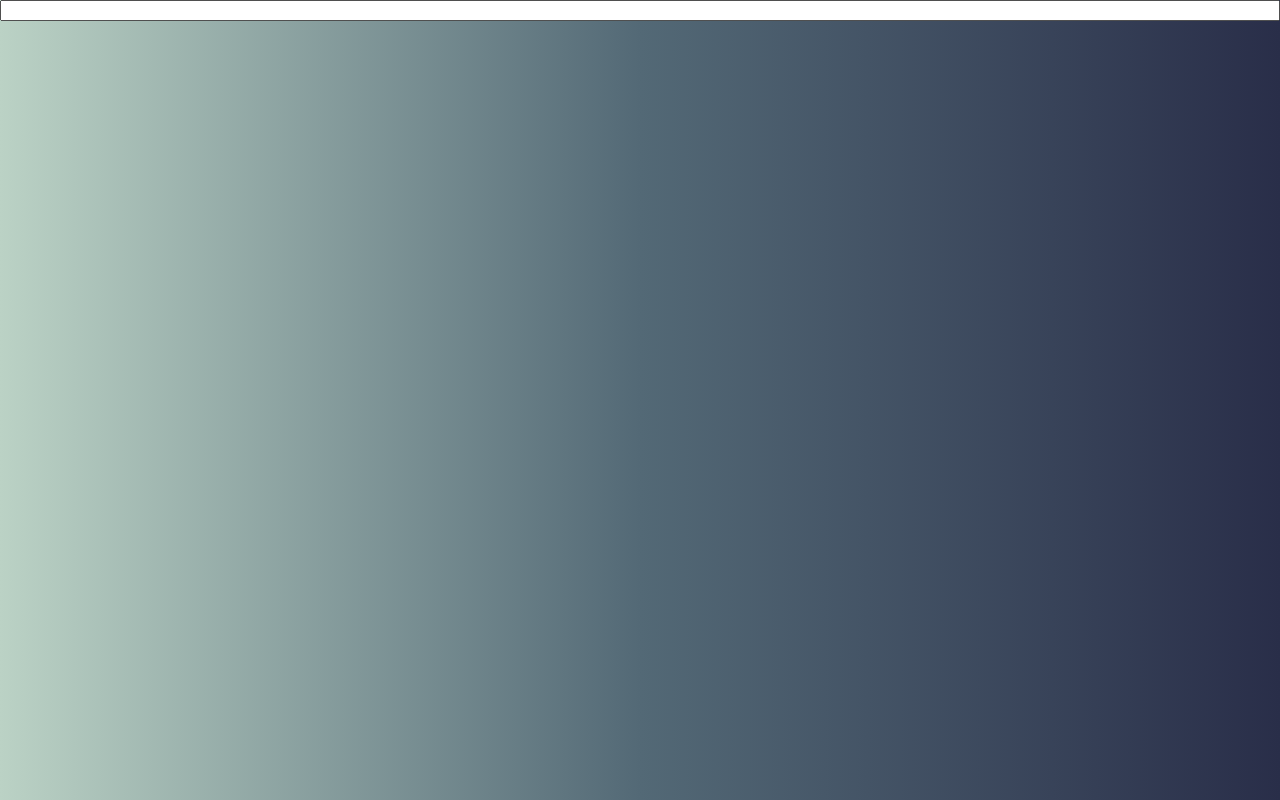
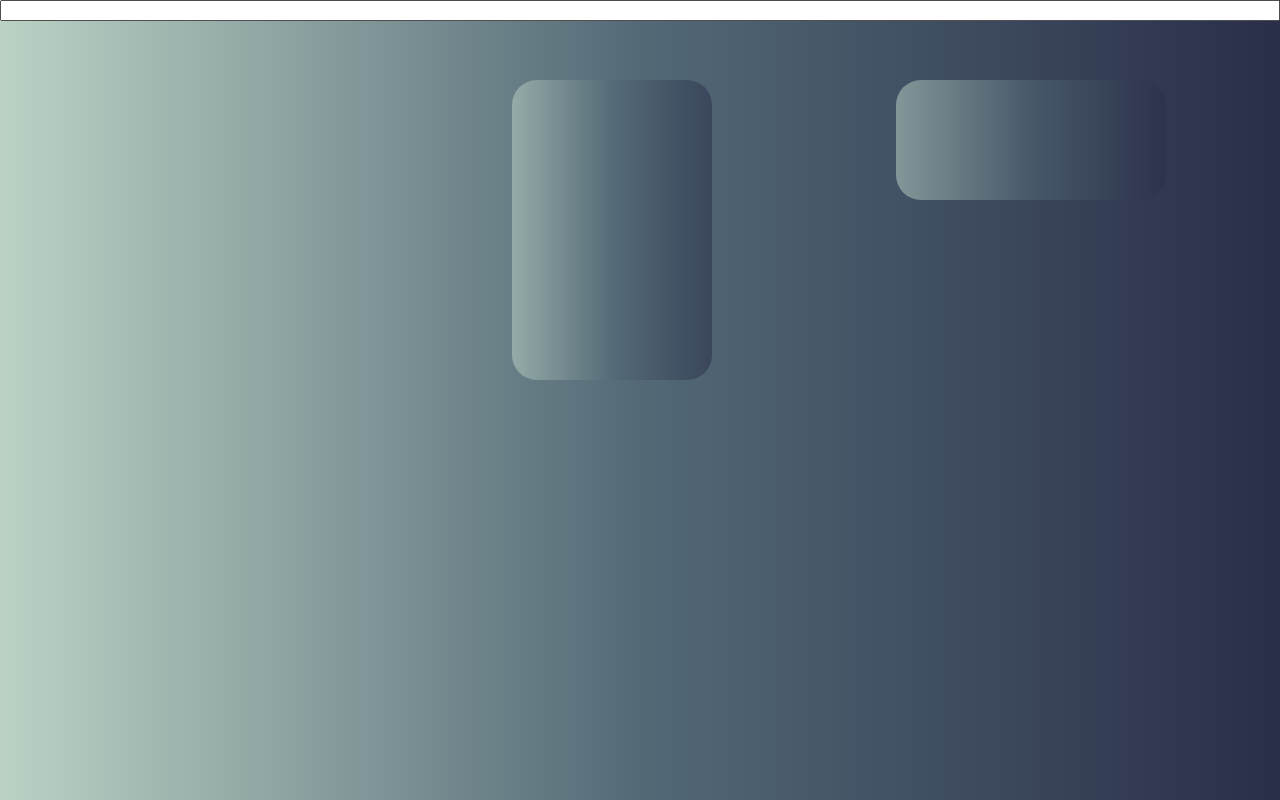
Before and after one commit to SeyhPirr/mine-weather, a React (Create React App) app: page / in a window 1280 px wide. Built offline with nearby package versions, Linux system fonts and the light colour scheme.

Commit message:
css done

```diff
--- a/src/App.js
+++ b/src/App.js
@@ -133,30 +133,32 @@ export default function App() {
       </form>
       <div className="data main">
         <div>{infos.errorMessage}</div>
-        <div className="location">
-          {infos.name} {infos.country}
-        </div>
+
         {infos.humidity ? (
-          <div className="humidity">
+          <div className="humidity left">
             Humidity <br />
             {infos.humidity}%
           </div>
         ) : null}
-
+        <div className="mid">
+          <div className="location mid-text">
+            {infos.name} {infos.country}
+          </div>
           {infos.temp ? (
-          <div className="temp">
+            <div className="temp mid-text">
               {infos.temp} °C <br />
             </div>
           ) : null}
           {infos.tempFeel ? (
-          <div className="tempFeel"> {infos.tempFeel} °C</div>
+            <div className="tempFeel mid-text"> {infos.tempFeel} °C</div>
           ) : null}
+          <div className="weather mid-text ">{infos.weather}</div>
+          {infos.windSpeed ? (
+            <div className="wind mid-text">{infos.windSpeed} km/h</div>
+          ) : null}
+        </div>
 
-        <div className="weather">{infos.weather}</div>
-        {infos.windSpeed ? (
-          <div className="wind">{infos.windSpeed} km/h</div>
-        ) : null}
-        <div className="clock">
+        <div className="clock right">
           {infos.clock ? <Clock time_zone={infos.clock} /> : null}
         </div>
       </div>
--- a/src/styles.css
+++ b/src/styles.css
@@ -17,40 +17,72 @@ body{
     right:10%;
     font-size: 30px;
 }
-.location{
-position:fixed;
-left:40%;
-top:17px
 
-}
-.temp{
-    position:fixed;
-    left:40%;
-    top:10%;
-}
-.tempFeel{
-    position:fixed;
-    left:40%;
-    top:15%;
-}
-.weather{
-    position:fixed;
-    left:40%;
-    top:20%
-}
+
 .clock{
     position:fixed;
     left:70%;
     top:10%
 }
-.wind{
-    position: fixed;
-    left:40%;
-    top:30%
 
-}
+
 .humidity{
     position:fixed;
     left:10%;
-    top:10%
+    top:10%;
+
 }
+.mid{
+
+   position: fixed;
+ left:40%;
+ top:10%;
+ background-image: linear-gradient(to right, #BBD2C58a , #5369768a,#292E498a);
+ border-radius:25px;
+ width:200px;
+ height:300px;
+
+}
+.left{
+    color:black;
+}
+.right{
+    color:black;
+    background-image: linear-gradient(to right, #BBD2C58a , #5369768a,#292E498a);
+    border-radius:25px;
+    width:270px;
+    height:120px;
+    text-align: center;
+}
+.left{
+    background-image: linear-gradient(to right, #bbd2c556 , #53697656,#292E4956);
+    border-radius:25px;
+    width:170px;
+    height:120px;
+    text-align: center;
+}
+.location{
+    position: fixed;
+    top:10%;
+}
+.temp{
+    position: fixed;
+    top:20%;
+    background-color: transparent;
+}
+.tempFeel{
+    position:fixed;
+    top:25%;
+}
+.weather{
+    position: fixed;
+    top:35%
+}
+.wind{
+    position: fixed;
+    top:45%
+}
+.mid-text{
+    text-align: center;
+    left:41%;
+}
```
Lines whose indentation alone changed are shown as unchanged.
